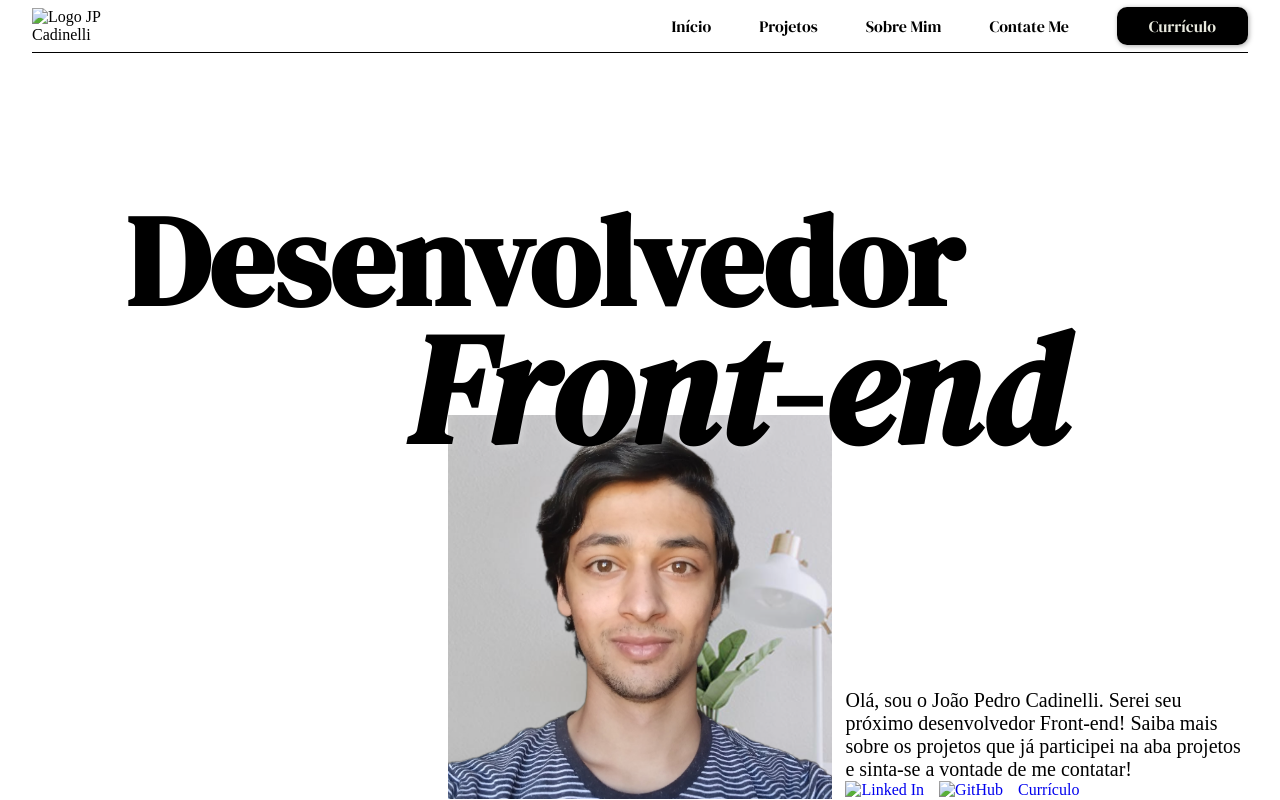
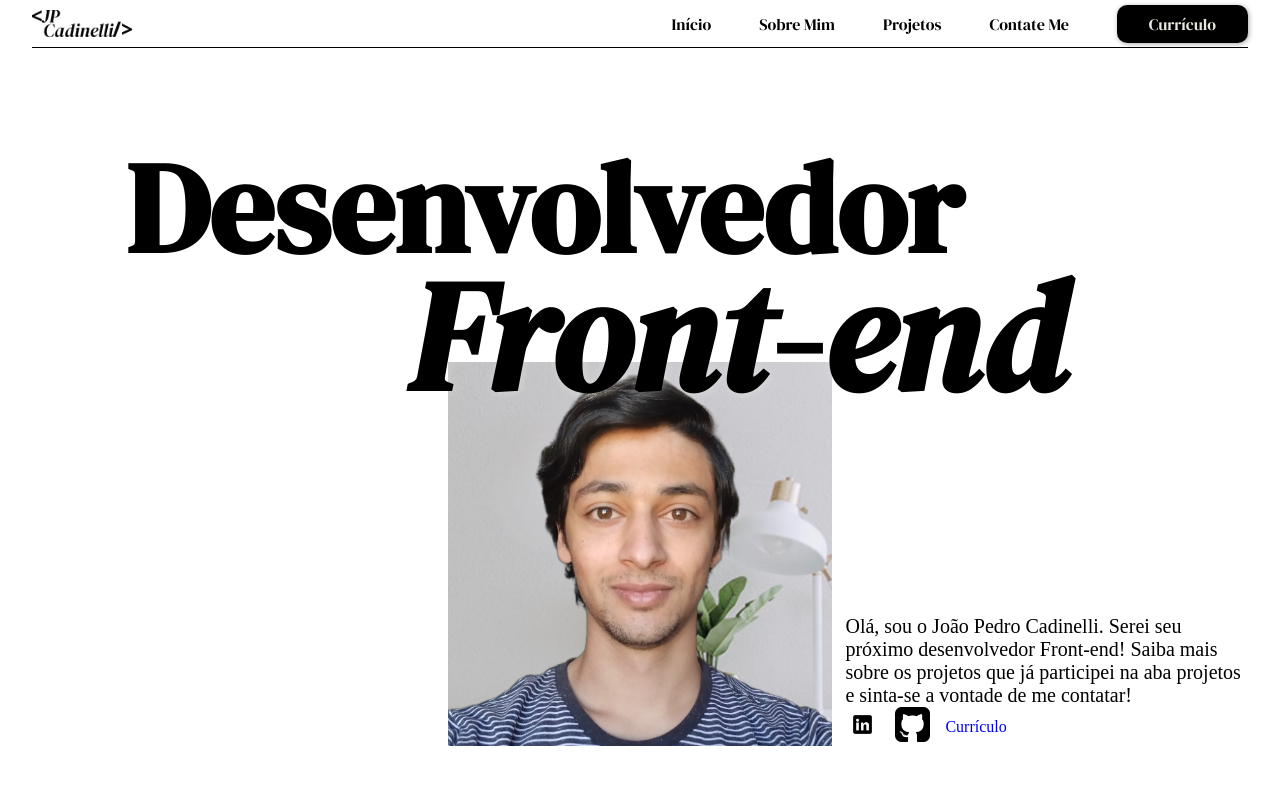
Before and after one commit to jpcadinelli/jpcadinelli.github.io, a plain HTML site: page index.html in a window 1280 px wide. Drawn offline with Linux system fonts and the light colour scheme.

Commit message:
adicionando as fotos

```diff
--- a/assets/style/style-index.css
+++ b/assets/style/style-index.css
@@ -11,6 +11,7 @@ header {
     margin: .5rem 2rem;
     padding-bottom: .5rem;
     border-bottom: 1px solid var(--cor-claro-secundaria);
+    height: 5vh;
 }
 
 .header-logo {
@@ -49,7 +50,7 @@ h1 {
     font-family: var(--fonte-1);
     font-size: 128px;
     text-align: center;
-    margin-top: 9rem;
+    margin-top: 6rem;
     line-height: 128px;
 }
 
--- a/index.html
+++ b/index.html
@@ -6,16 +6,16 @@
     <meta http-equiv="X-UA-Compatible" content="ie=edge">
     <title>JP Cadinelli</title>
     <link rel="stylesheet" href="./assets/style/style-index.css">
-    <link rel="icon" href="./assets/image/icone.png">
+    <link rel="icon" href="./assets/image/icon-tag.png">
 </head>
 <body>
     <header>
-        <img src="" alt="Logo JP Cadinelli" class="header-logo">
+        <img src="./assets/image/logo-jpcadinelli.png" alt="Logo JP Cadinelli" class="header-logo">
         <nav class="header-nav">
             <ul class="header-nav-lista">
                 <li class="header-nav-item"><a href="#" class="header-nav-item-link">Início</a></li>
+                <li class="header-nav-item"><a href="#sobre-mim" class="header-nav-item-link">Sobre Mim</a></li>
                 <li class="header-nav-item"><a href="#projetos" class="header-nav-item-link">Projetos</a></li>
-                <li class="header-nav-item"><a href="#sobre-mim" class="header-nav-item-link">Sobre Mim</a></li>
                 <li class="header-nav-item"><a href="#contate-me" class="header-nav-item-link">Contate Me</a></li>
                 <li class="header-nav-item"><a href="https://jpcadinelli.github.io/Curriculo-html" class="header-nav-item-link curriculo">Currículo</a></li>
             </ul>
@@ -28,8 +28,8 @@
             <div class="main-info">
                 <p>Olá, sou o João Pedro Cadinelli. Serei seu próximo desenvolvedor Front-end! Saiba mais sobre os projetos que já participei na aba projetos e sinta-se a vontade de me contatar!</p>
                 <div class="botoes-rapidos">
-                    <a href="linkedin.com/jpcadinelli"><img src="./assets/image/linkedin-preto.png" alt="Linked In"></a>
-                    <a href="https://github.com/jpcadinelli"><img src="./assets/image/github-preto.png" alt="GitHub"></a>
+                    <a href="https://www.linkedin.com/in/jpcadinelli/" target="_blank"><img src="./assets/image/linkedin-icon.png" alt="Linked In"></a>
+                    <a href="https://github.com/jpcadinelli" target="_blank"><img src="./assets/image/github-icon.png" alt="GitHub"></a>
                     <a href="https://jpcadinelli.github.io/Curriculo-html" class="curriculo">Currículo</a>
                 </div>
             </div>
```
Also changed, not shown: assets/image/github-icon.png (added), assets/image/icon-tag.png (added), assets/image/linkedin-icon.png (added), assets/image/logo-jpcadinelli.png (added).
